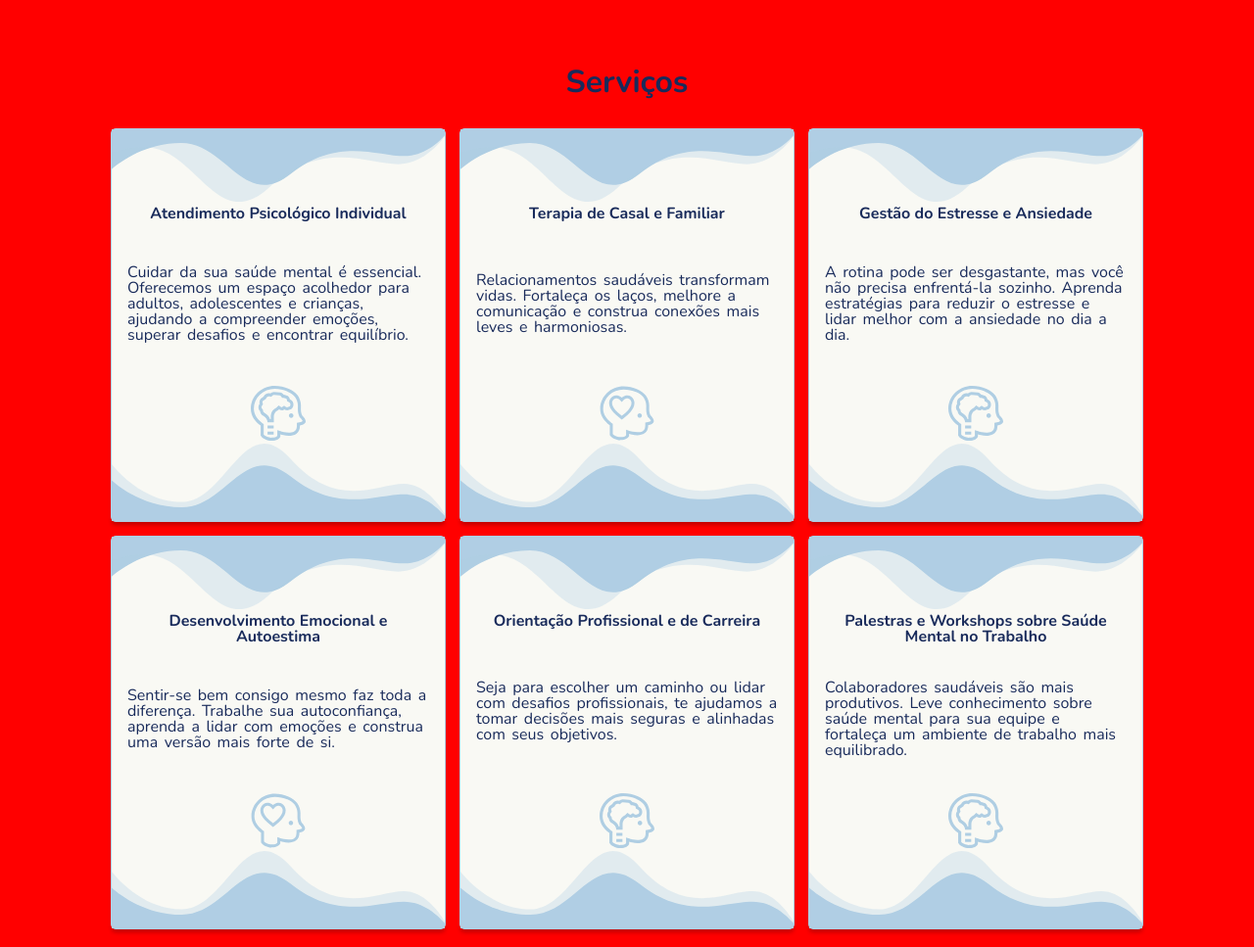
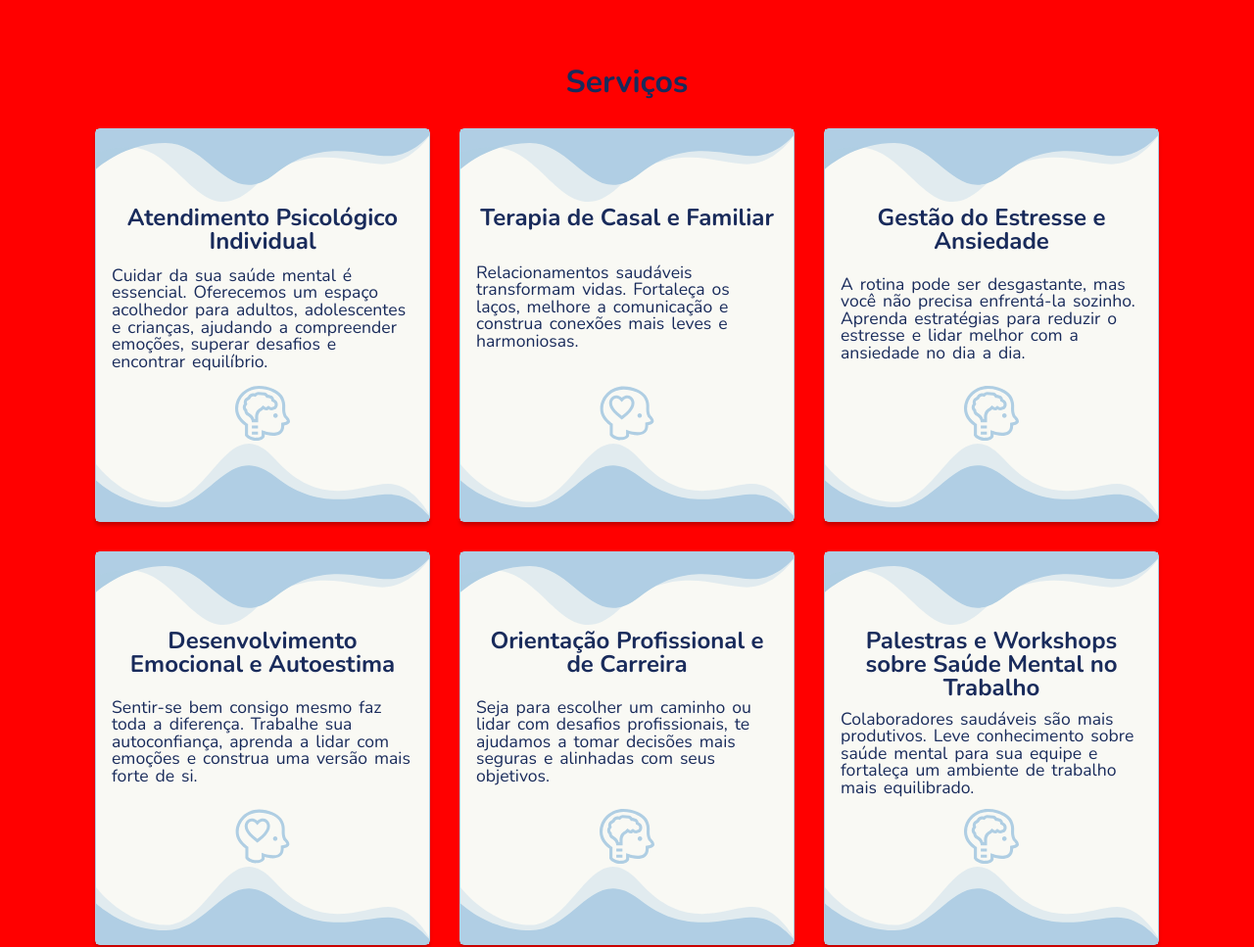
Before and after one commit to J-Inacio/psicoser, a website built with webpack: page src/index.html in a window 1280 px wide. Shown: the part 1020-1987 px from the top of the page at 98% size. Built offline with nearby package versions, Linux system fonts and the light colour scheme.

Commit message:
ajustando layout seção services para telas 1024px

```diff
--- a/src/styles/media-queries/lg.css
+++ b/src/styles/media-queries/lg.css
@@ -98,4 +98,17 @@
         animation: hoverEffect 0.3s forwards;
     }
 
+    /* services */
+    .internal-card-text h3 {
+		font-size: 1.5rem;
+	}
+
+	.internal-card-text p {
+		font-size: 1.1rem;
+	}
+
+    .cards {
+        gap: 2rem;
+    }
+
 }
```
